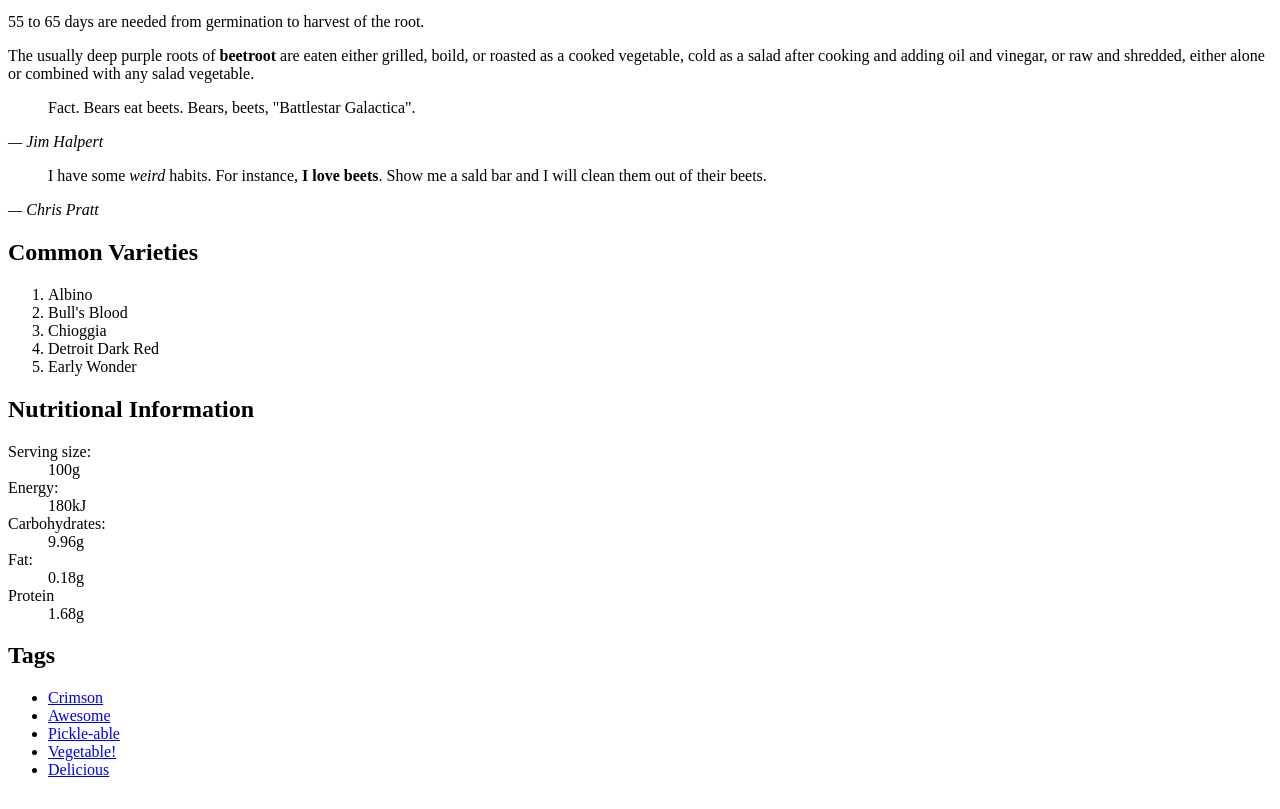
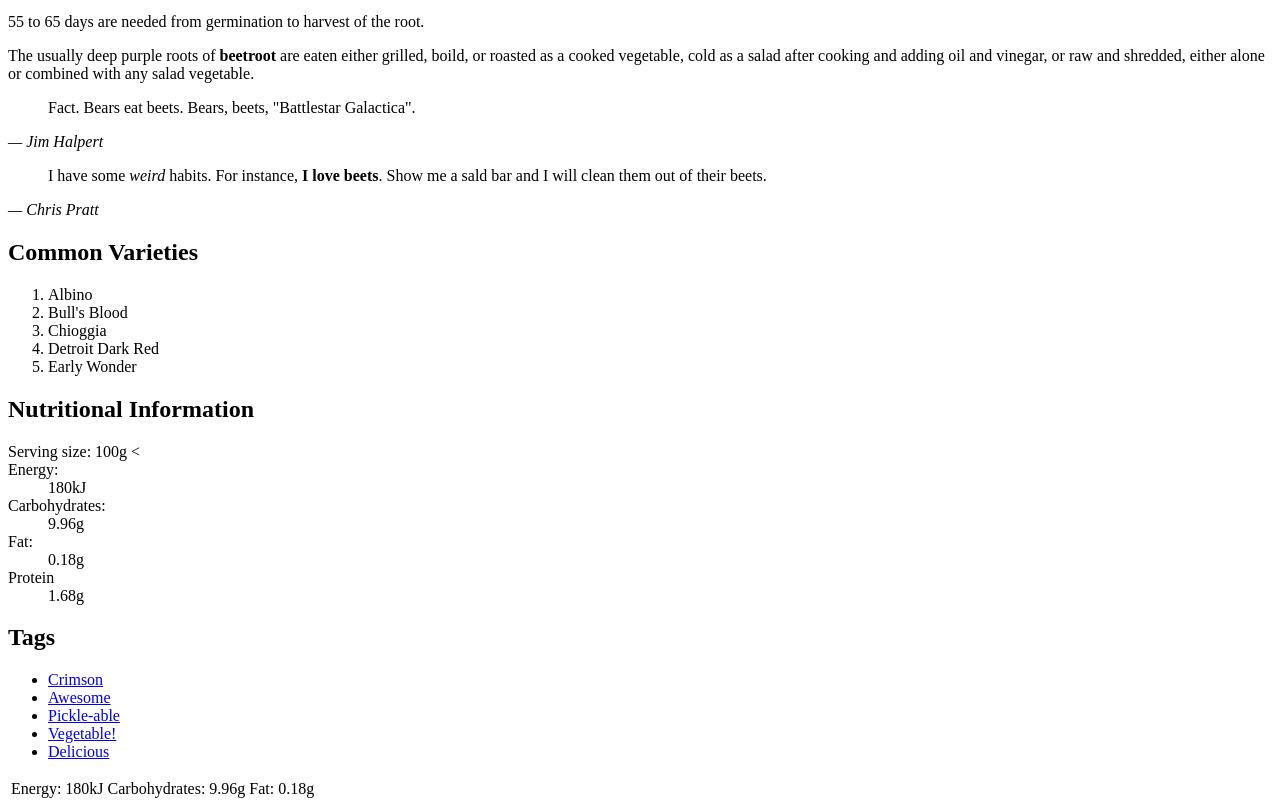
Before and after one commit to alkalinegenome/dsn1678-exercise-0, a plain HTML site: page index.html in a window 1280 px wide. Shown: the part 119-928 px from the top of the page. Drawn offline with Linux system fonts and the light colour scheme.

Commit message:
Converted List into Table (Nutri Info)

```diff
--- a/index.html
+++ b/index.html
@@ -37,9 +37,15 @@
 	</ol>
 
 	<h2>Nutritional Information</h2>
-	<dl>
-		<dt>Serving size:</dt>
-			<dd>100g</dd>
+	<table>
+		<thead>Serving size: 100g</thead>
+			<tr>
+				<td>Energy:</td> <td>180kJ</td>
+				<td>Carbohydrates: 9.96g</td>
+				<td>Fat: 0.18g</td>
+				<
+
+
 		<dt>Energy:</dt>
 			<dd>180kJ</dd>
 		<dt>Carbohydrates:</dt>
```
